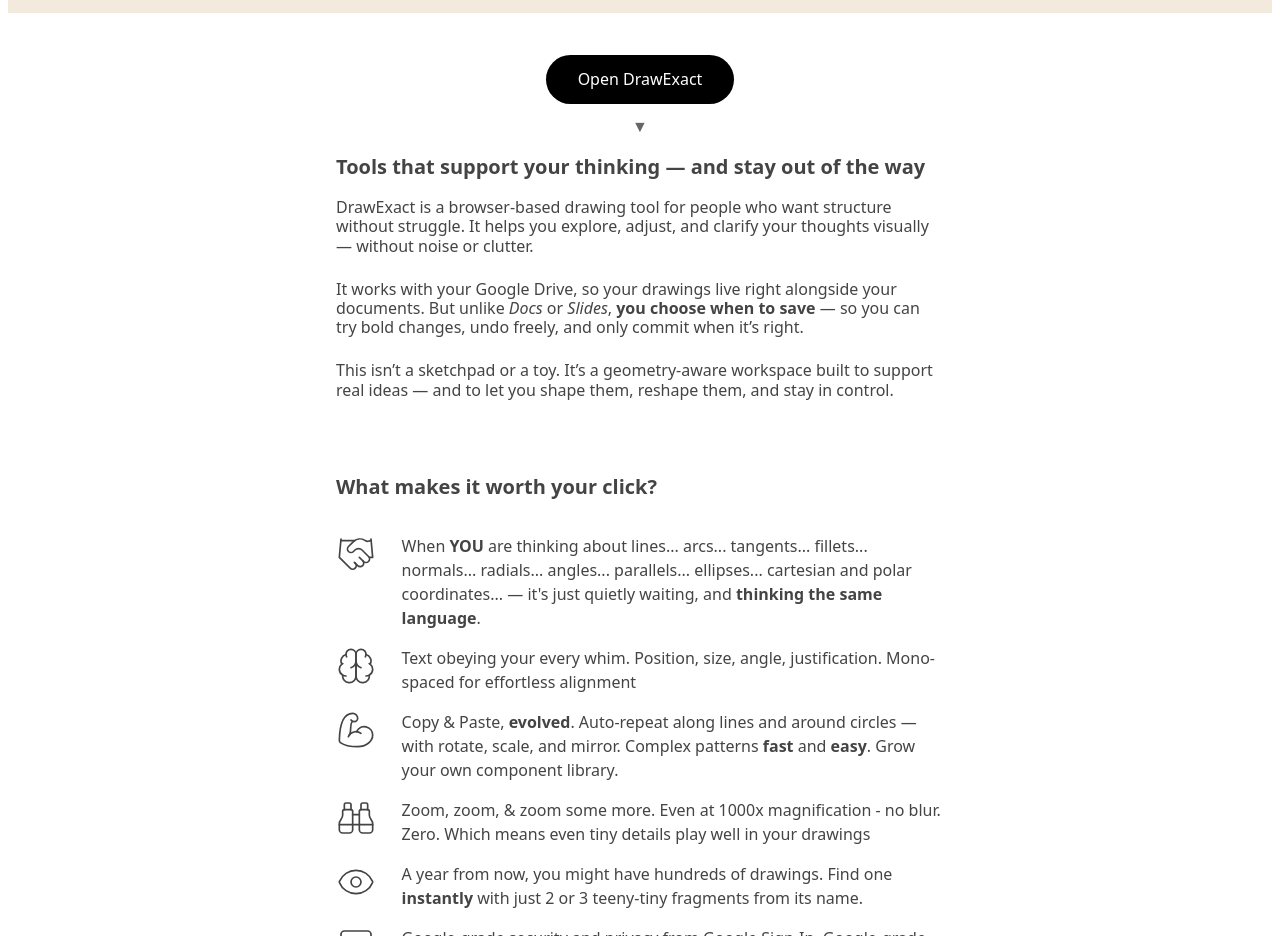
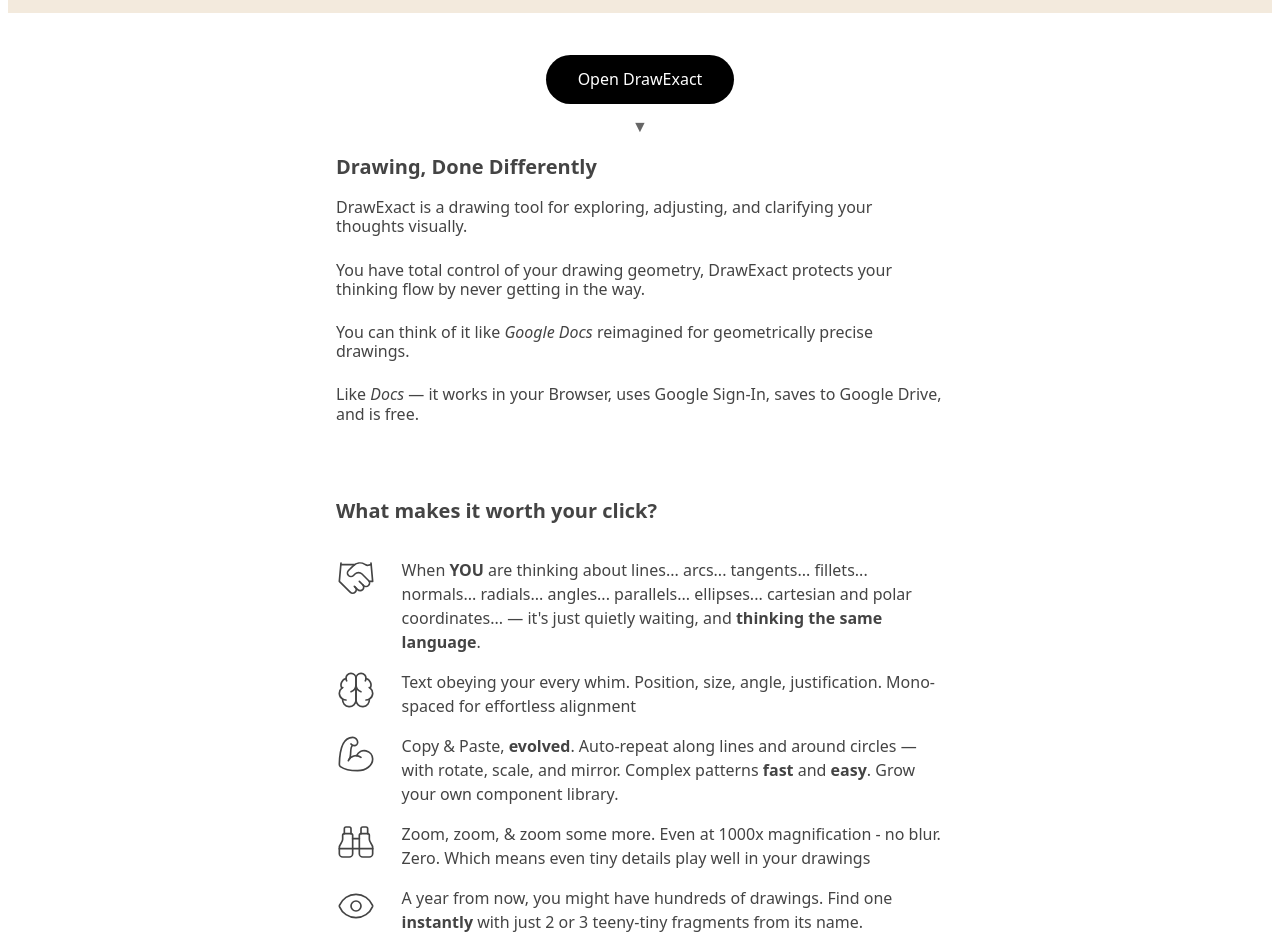
Before and after one commit to peterhoward42/dxact-web, a Svelte app: page / in a window 1280 px wide. Shown: the part 1100-2036 px from the top of the page. Built offline with nearby package versions, Linux system fonts and the light colour scheme.

Commit message:
Replace the what-is section

```diff
--- a/src/components/WhatIs.svelte
+++ b/src/components/WhatIs.svelte
@@ -1,25 +1,22 @@
 <div class="what qsec">
-    <div class="qsec-head">
-        Tools that support your thinking — and stay out of the way
-    </div>
+    <div class="qsec-head">Drawing, Done Differently</div>
     <div class="qsec-body">
         <p>
-            DrawExact is a browser-based drawing tool for people who want
-            structure without struggle. It helps you explore, adjust, and
-            clarify your thoughts visually — without noise or clutter.
+            DrawExact is a drawing tool for exploring, adjusting, and clarifying
+            your thoughts visually.
+        </p>
+        <p>
+            You have total control of your drawing geometry, DrawExact protects your thinking flow by never
+            getting in the way.
         </p>
 
         <p>
-            It works with your Google Drive, so your drawings live right
-            alongside your documents. But unlike <em>Docs</em> or
-            <em>Slides</em>, <strong>you choose when to save</strong> — so you can
-            try bold changes, undo freely, and only commit when it’s right.
+            You can think of it like <em>Google Docs</em> reimagined for geometrically
+            precise drawings.
         </p>
-
         <p>
-            This isn’t a sketchpad or a toy. It’s a geometry-aware workspace
-            built to support real ideas — and to let you shape them, reshape
-            them, and stay in control.
+            Like <em>Docs</em> — it works in your Browser, uses Google Sign-In, saves
+            to Google Drive, and is free.
         </p>
     </div>
 </div>
```
